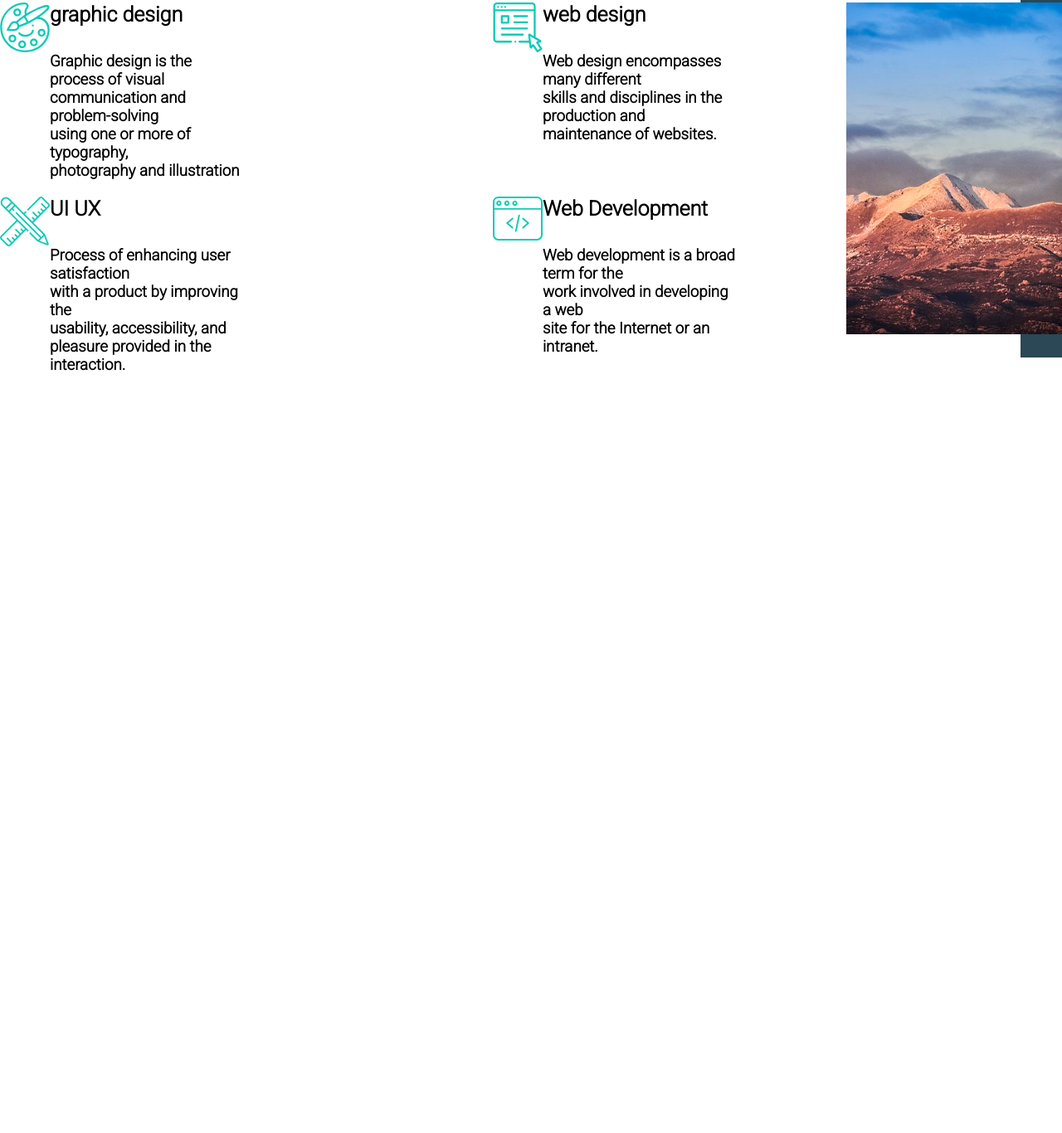
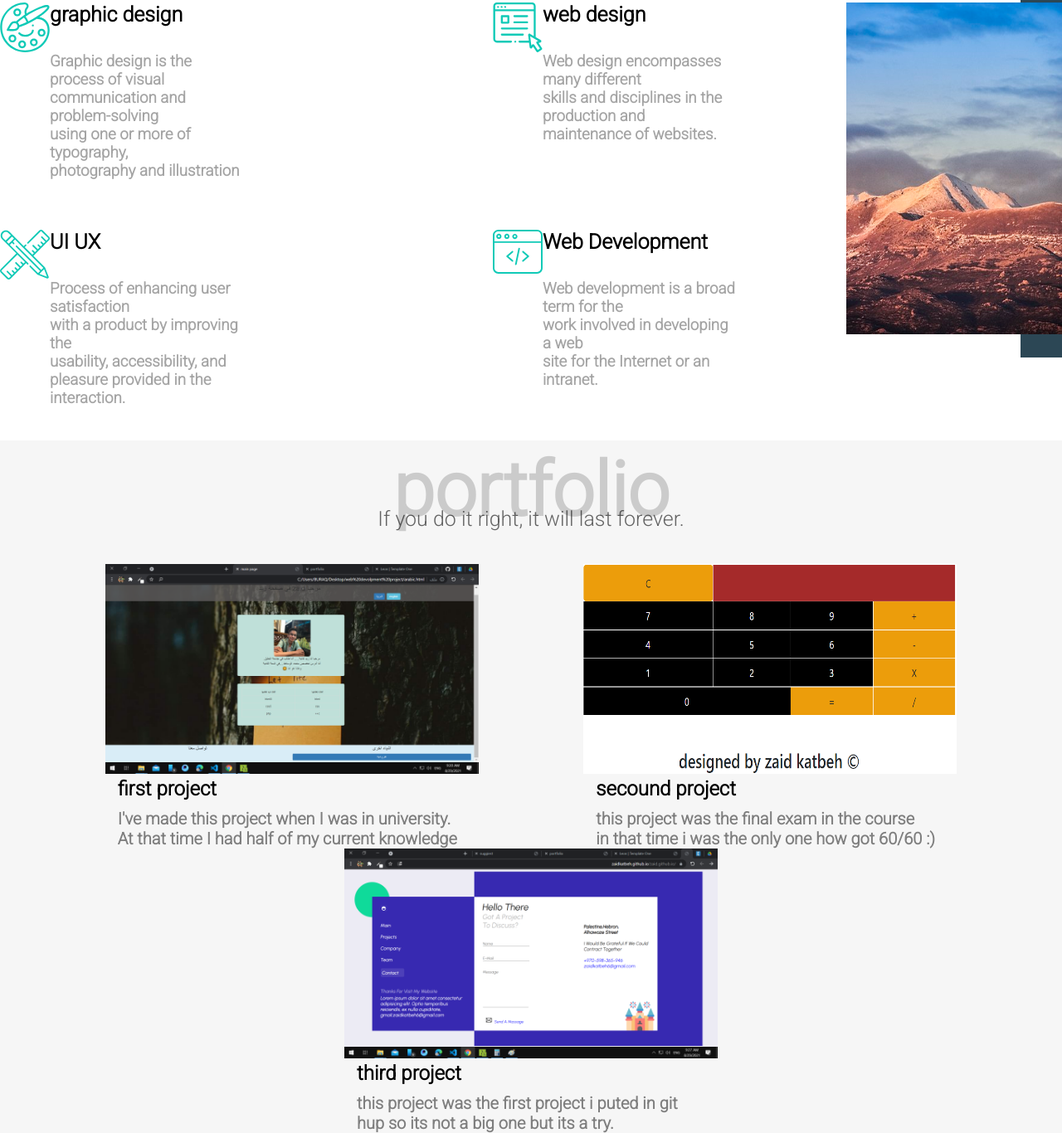
Before and after one commit to zaidkatbeh/zaidmk_page_one.github.io, a plain HTML site: page index.html in a window 1280 px wide. Shown: the part 1074-2440 px from the top of the page at 83% size. Before the commit the page ends 1525 px from the top, so only its background shows below. Drawn offline with Linux system fonts and the light colour scheme.

Commit message:
add porfolio with its images and finish touch for services

```diff
--- a/css/master.css
+++ b/css/master.css
@@ -152,6 +152,7 @@ nav .content_list ul li button{
     display: flex;
     flex-wrap: wrap;
     justify-content: space-evenly;
+    background-color: #D5D5FF;
 }
 .first_content .advantages>div{
     width:30%;
@@ -214,6 +215,7 @@ nav .content_list ul li button{
     flex-wrap: wrap;
     height: fit-content;
     width: 50%;
+    margin-bottom: 40px;
 }
 .services .s_content div span{
     display: block;
@@ -222,6 +224,7 @@ nav .content_list ul li button{
 }
 .services .s_content div h3{
     margin-left: 60px;
+    color: rgba(0, 0, 0, 0.356);
 }
 .services .s_content>div>img:not(.side){
     width: 60px;
@@ -249,3 +252,53 @@ nav .content_list ul li button{
     margin-left: -160px;
 }
                         /* ------------ end services content ---------------- */
+                /* -------------------------------end of sevices  ---------------------------------- */
+
+                /* -------------------------------start of portfolio  ---------------------------------- */
+                        /* ------------ start portfolio logo ---------------- */
+
+.portfolio .logo{
+    padding: 8px;
+    background-color: #f6f6f6;
+    padding-bottom: 40px;
+}
+.portfolio .logo h1{
+    text-align: center;
+    font-size: 90px;
+    color: rgba(0, 0, 0, 0.171);
+}
+
+.portfolio .logo  p{
+    text-align: center;
+    font-size: 25px;
+    font-weight: normal;
+    margin-top: -33px;
+    color: rgba(0, 0, 0, 0.596);
+}
+                        /* ------------ end portfolio logo ---------------- */
+                        /* ------------ start portfolio content ---------------- */
+.portfolio .p_content{
+    display: flex;
+    flex-wrap: wrap;
+    background-color: #F6F6F6;
+    justify-content: space-evenly;
+    align-content: space-between;
+}
+.portfolio .p_content div{
+    text-align: left;
+}
+.portfolio .p_content div img{
+    width: 450px;
+    height: 253.125px;
+}
+.portfolio .p_content div p{
+    font-size: 20px;
+    margin-top: 10px;
+    color: rgba(0, 0, 0, 0.486);
+    font-weight: bold;
+}
+.portfolio .p_content div p,
+.portfolio .p_content div h2{
+    padding-left: 15px;
+}
+                        /* ------------ end portfolio content ---------------- */
--- a/css/media.css
+++ b/css/media.css
@@ -27,8 +27,17 @@
         .services .s_content{
             grid-template-columns: repeat(1,auto);
             grid-template-rows: repeat(2,auto);
+            margin-left: 60px;
+
         }
-        .services .s_content div{
+        .services .s_content span{
+            margin-left: 65px;
+        }
+        .services .s_content img{
+            margin-left: 65px;
+        }
+        /* ------media for sportfolio content------ */
+        .portfolio .p_content div{
             text-align: center;
         }
 
@@ -47,7 +56,16 @@
     .services .s_content{
         grid-template-columns: repeat(2,auto);
         grid-template-rows: repeat(2,auto);
+        margin-left: 60px;
+
     }
+    .services .s_content span{
+        margin-left: 65px;
+    }
+    .services .s_content img{
+        margin-left: 65px;
+    }
+
 }
 
 /* ----------------------------computer screen--------------------- */
@@ -59,6 +77,10 @@
     .services .s_content{
         grid-template-columns: repeat(2,auto);
         grid-template-rows: repeat(2,auto);
+        column-gap: 0ch;
+        row-gap: 10px;
+        width: fit-content;
+
     }
 }
 
--- a/index.html
+++ b/index.html
@@ -111,8 +111,44 @@
                     <br> site for the Internet or an intranet.
                 </h3>
             </div>
+        </div>
+    </div>
+                <!-- -------------------------------end  services ----------------------------------  -->
 
+                <!-- -------------------------------start  portfolio----------------------------------  -->
+    <div class="portfolio">
+        <div class="logo">
+            <h1><span>p</span>ortfolio</h1>
+            <p>If you do it right, it will last forever.</p>
         </div>
+        <div class="p_content">
+            <div class="one">
+                <img src="images/project_one.png" alt="">
+                <h2>first project</h2>
+                <p>I've made this project when
+                I was in university.
+                <br> At that time I had half of
+                my current knowledge</p>
+            </div>
+            <div class="two">
+                <img src="images/project_two.png" alt="">
+                <h2>secound project</h2>
+                <p>this project was the final
+                exam in the course
+                <br>in that time i was the
+                only one how got 60/60 :)</p>
+
+            </div>
+            <div class="three">
+                <img src="images/project_three.png" alt="">
+                <h2>third project</h2>
+                <p>this project was the first
+                 project i puted in git
+                <br>hup so its not a big one
+                but its a try. </p>
+            </div>
+        </div>
+
     </div>
 </body>
 </html>
```
Also changed, not shown: images/project_one.png (added), images/project_three.png (added), images/project_two.png (added).
